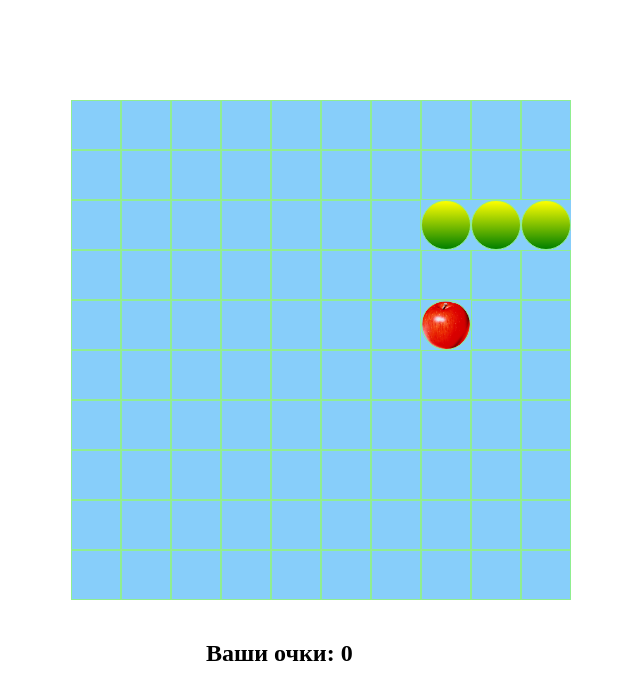
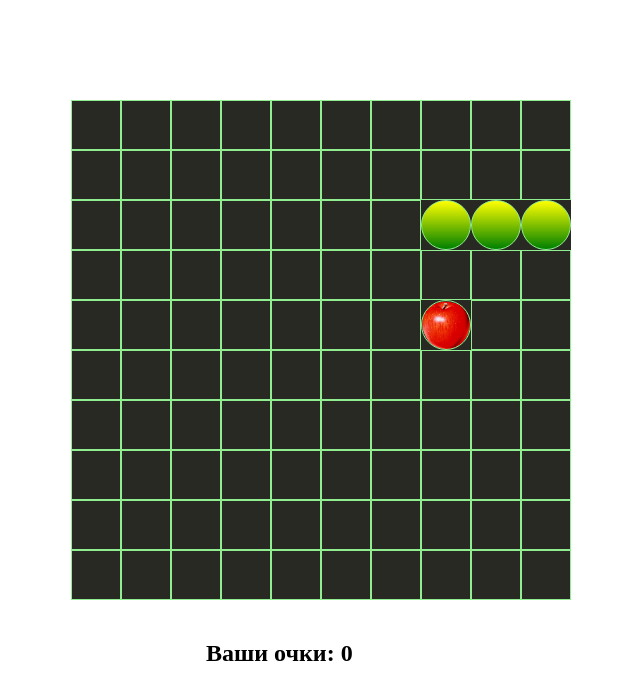
Before and after one commit to Vodkamishka/VodkaMishka.github.io, a plain HTML site: page snake/index.html in a window 1280 px wide. Shown: the whole page, without its empty margins (319-959 px from the left). Drawn offline with Linux system fonts and the light colour scheme.

Commit message:
Update style.css

```diff
--- a/snake/style.css
+++ b/snake/style.css
@@ -12,7 +12,7 @@ body {
     margin: 0 auto;
     display: flex;
     flex-wrap: wrap;
-    background-color: lightskyblue;
+    background-color: #292923;
 }
 
 .excel {
```
